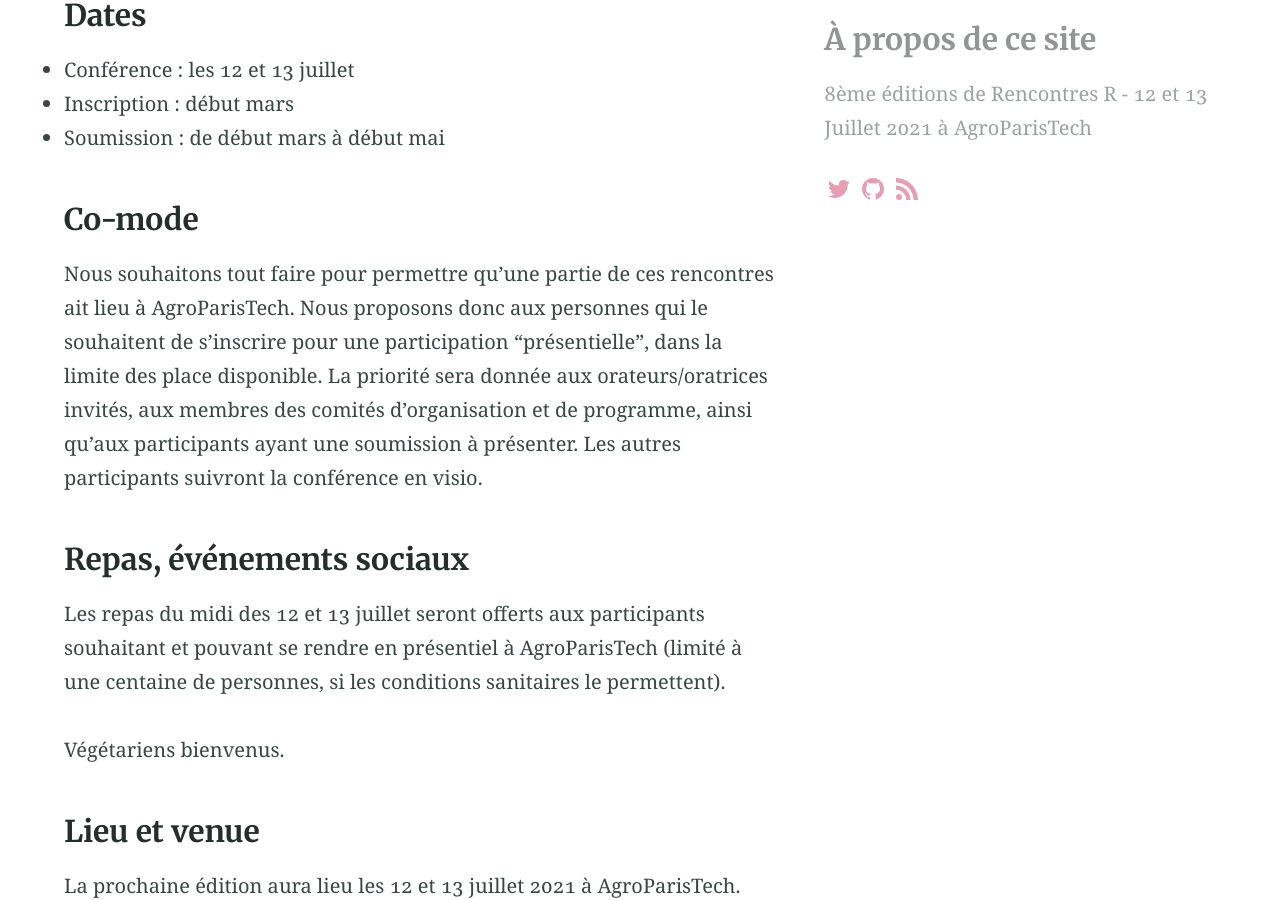
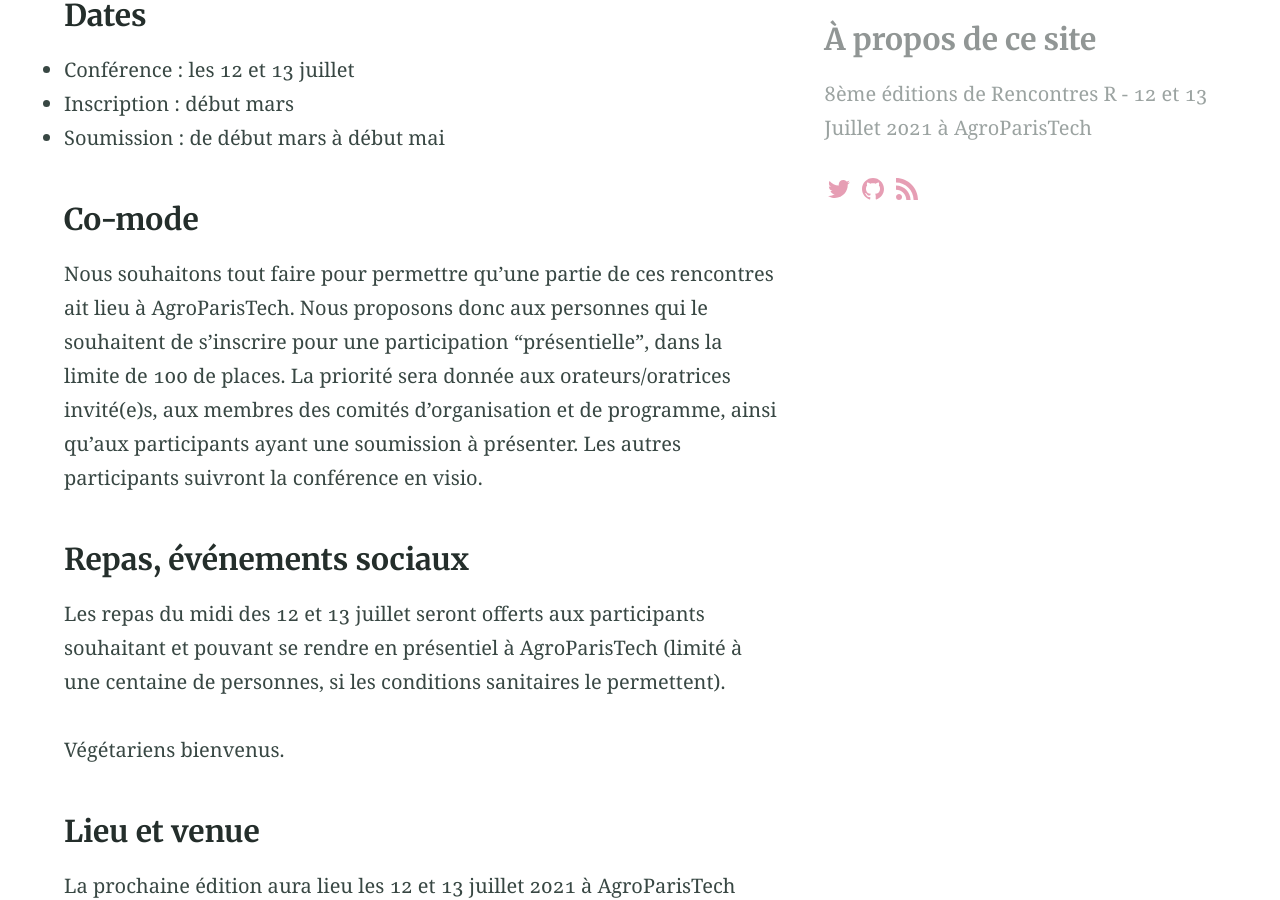
Before and after one commit to rencontres-r-2020/rencontres-r-2021.github.io, a Jekyll site: the page built from infos.md, in a window 1280 px wide and 900 px high, scrolled down 396 px. Built offline with Jekyll 4.4.1, drawn with Linux system fonts in a browser that asks for light colours; our own code applies the rules of GitHub Pages for plain Markdown files; some of the changed text lies outside the part shown.

Commit message:
Update infos.md

```diff
--- a/infos.md
+++ b/infos.md
@@ -16,8 +16,8 @@
 Nous souhaitons tout faire pour permettre qu'une partie de ces
 rencontres ait lieu à AgroParisTech. Nous proposons donc aux personnes
 qui le souhaitent de s'inscrire pour une participation "présentielle",
-dans la limite des place disponible. La priorité sera donnée aux
-orateurs/oratrices invités, aux membres des comités d'organisation et
+dans la limite de 100 de places. La priorité sera donnée aux
+orateurs/oratrices invité(e)s, aux membres des comités d'organisation et
 de programme, ainsi qu'aux participants ayant une soumission à
 présenter. Les autres participants suivront la conférence en visio.
 
```
Also changed, not shown: other parts of infos.md (+1 -1 lines).
